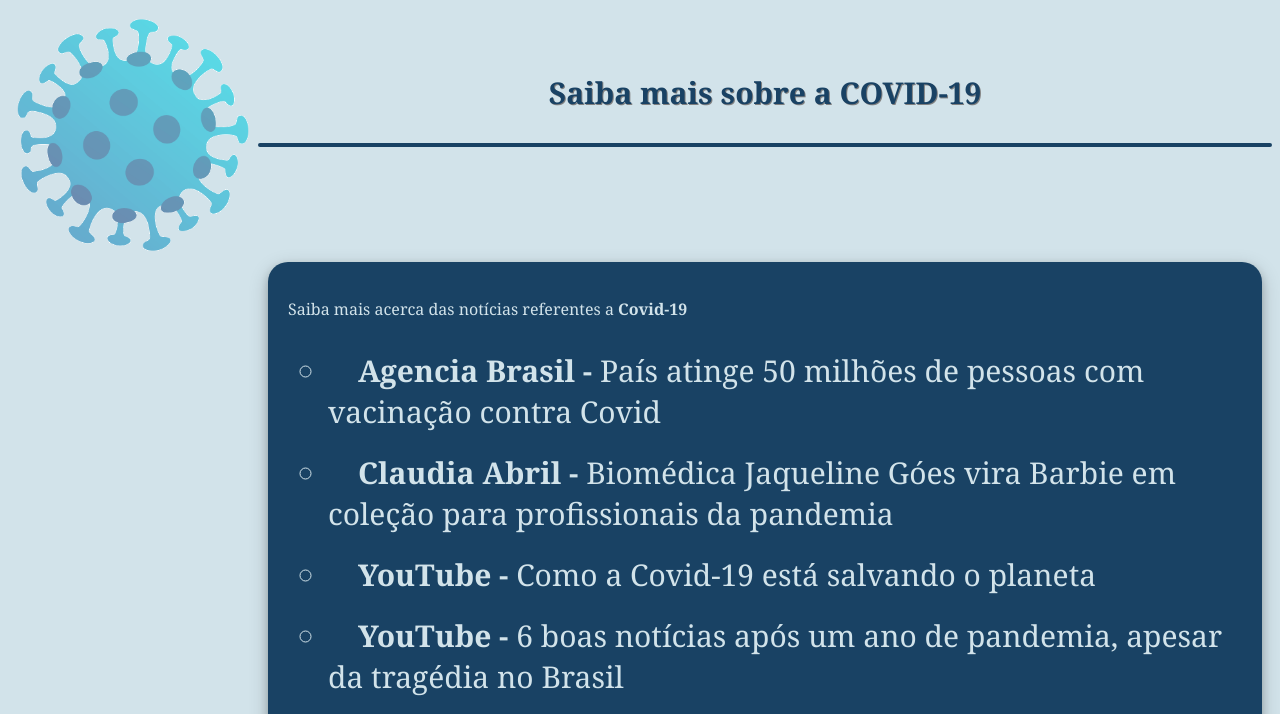
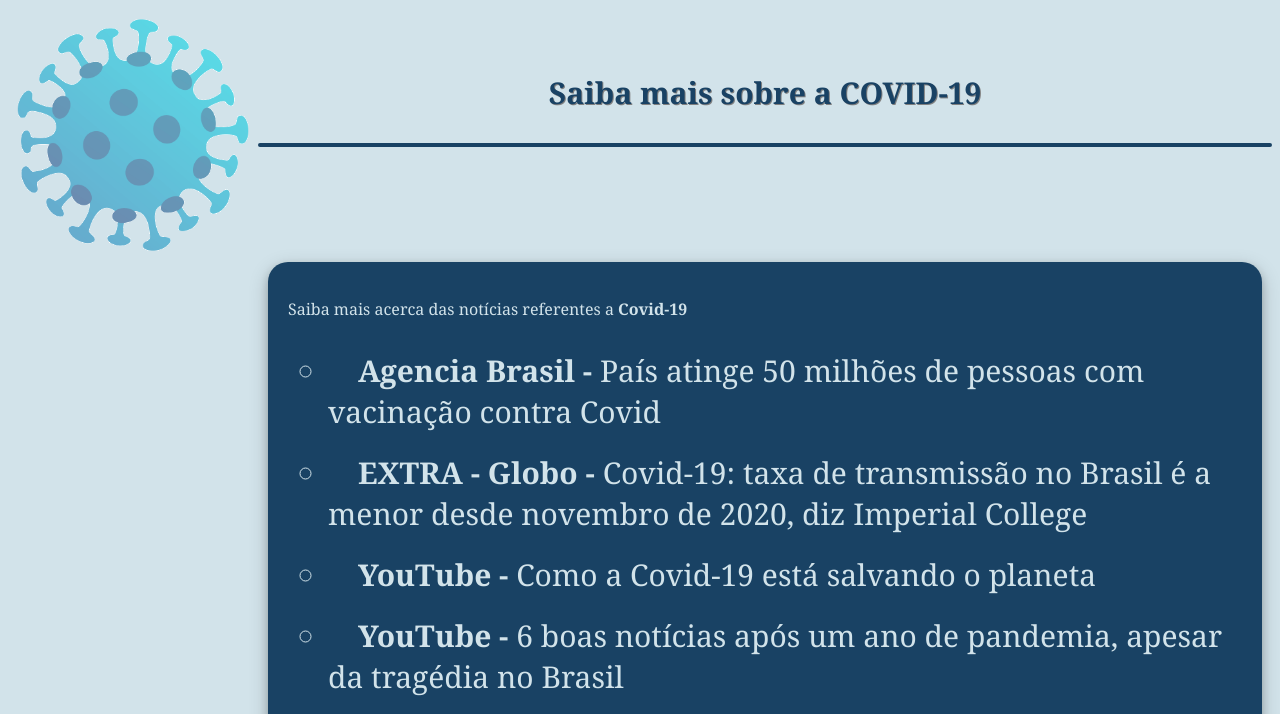
Before and after one commit to nuneszinn/Jornal-Blue-Sky, a plain HTML site: page saibamais.html in a window 1280 px wide. Shown: the part 79-793 px from the top of the page. Drawn offline with Linux system fonts and the light colour scheme.

Commit message:
Update saibamais.html

```diff
--- a/saibamais.html
+++ b/saibamais.html
@@ -38,8 +38,8 @@
         <ul class="saiba-mais-links">
           <li><a href="https://agenciabrasil.ebc.com.br/saude/noticia/2021-08/pais-atinge-50-milhoes-de-pessoas-com-vacinacao-completa-contra-covid"" target="_blank">
                 <strong>Agencia Brasil -</strong> País atinge 50 milhões de pessoas com vacinação contra Covid</a></li>
-            <li><a href=" https://claudia.abril.com.br/noticias/barbie-jaqueline-goes/" target="_blank">
-              <strong>Claudia Abril -</strong> Biomédica Jaqueline Góes vira Barbie em coleção para profissionais da pandemia</a></li>
+            <li><a href=" https://extra.globo.com/noticias/saude-e-ciencia/covid-19-taxa-de-transmissao-no-brasil-a-menor-desde-novembro-de-2020-diz-imperial-college-25196924.html?utm_source=Twitter&utm_medium=Social&utm_campaign=Extra">
+              <strong>EXTRA - Globo -</strong> Covid-19: taxa de transmissão no Brasil é a menor desde novembro de 2020, diz Imperial College</a></li>
           <li><a href="https://www.youtube.com/watch?v=nybogA23cTk" target="_blank">
               <strong>YouTube -</strong> Como a Covid-19 está salvando o planeta</a></li>
           <li><a href="https://www.youtube.com/watch?v=MxyS5FVJnDQ&t=5s" target="_blank">
```
